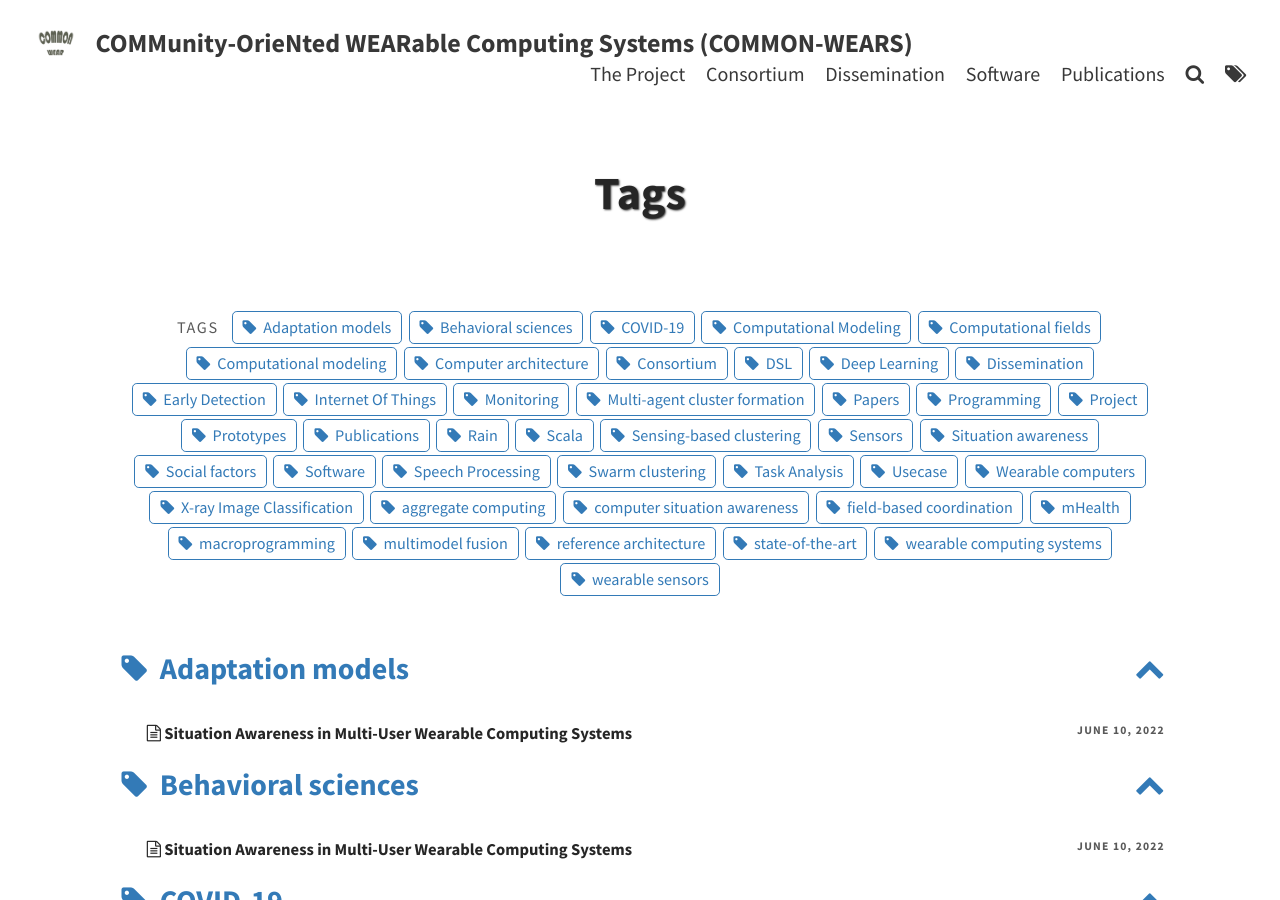
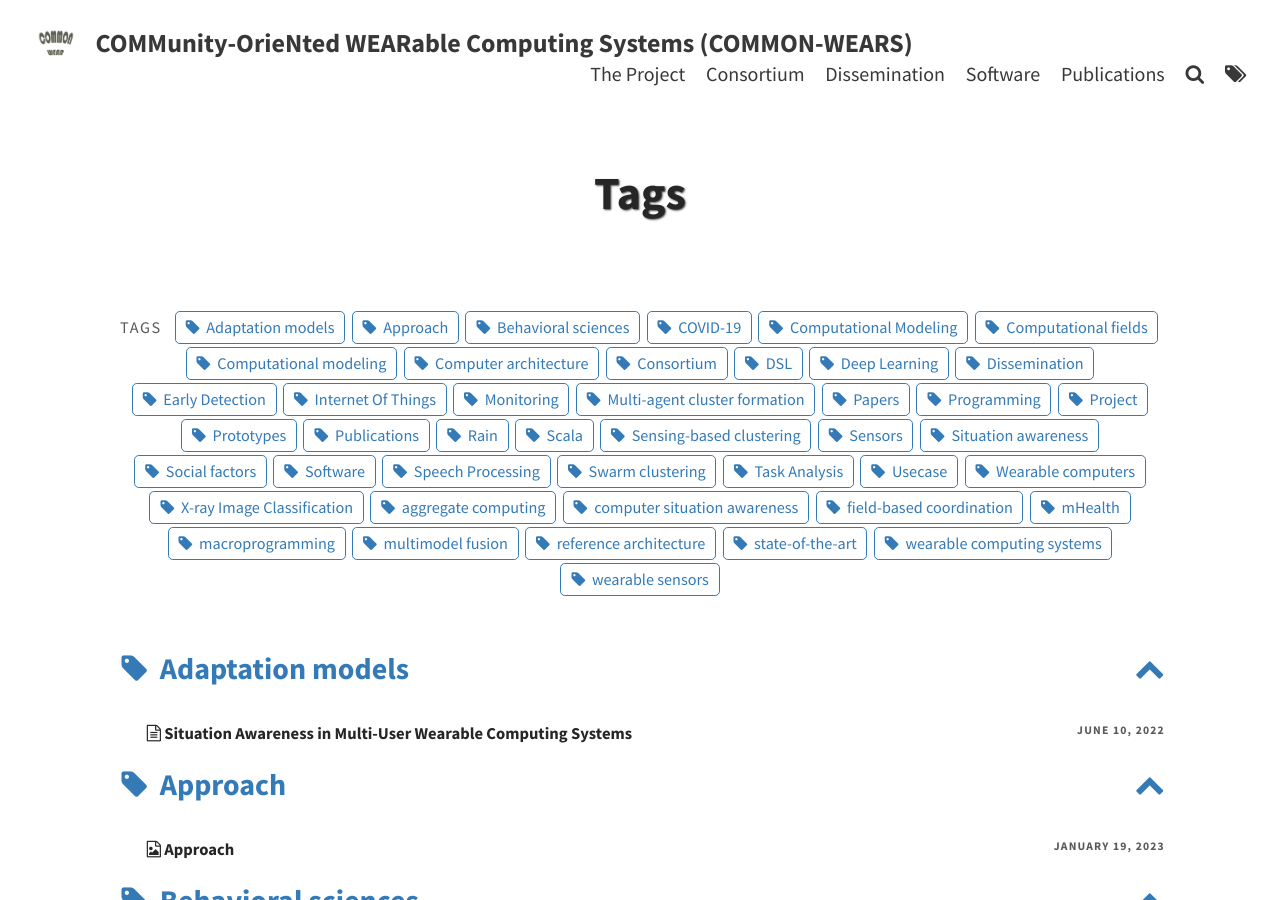
Before and after one commit to common-wears/2022, a Jekyll site: the page built from pages/tags.md, in a window 1280 px wide and 900 px high. Built offline with Jekyll 4.4.1, drawn with Linux system fonts in a browser that asks for light colours.

Commit message:
Update approach.md

```diff
--- a/pages/project/approach.md
+++ b/pages/project/approach.md
@@ -4,7 +4,7 @@ title: Approach
 subtitle:
 permalink: /project/approach/
 feature-img: "assets/img/pexels/computer.webp"
-published: false
+hide: Approach
 tags: [Approach]
 ---
 ## COMMON-WEARS Approach
```
